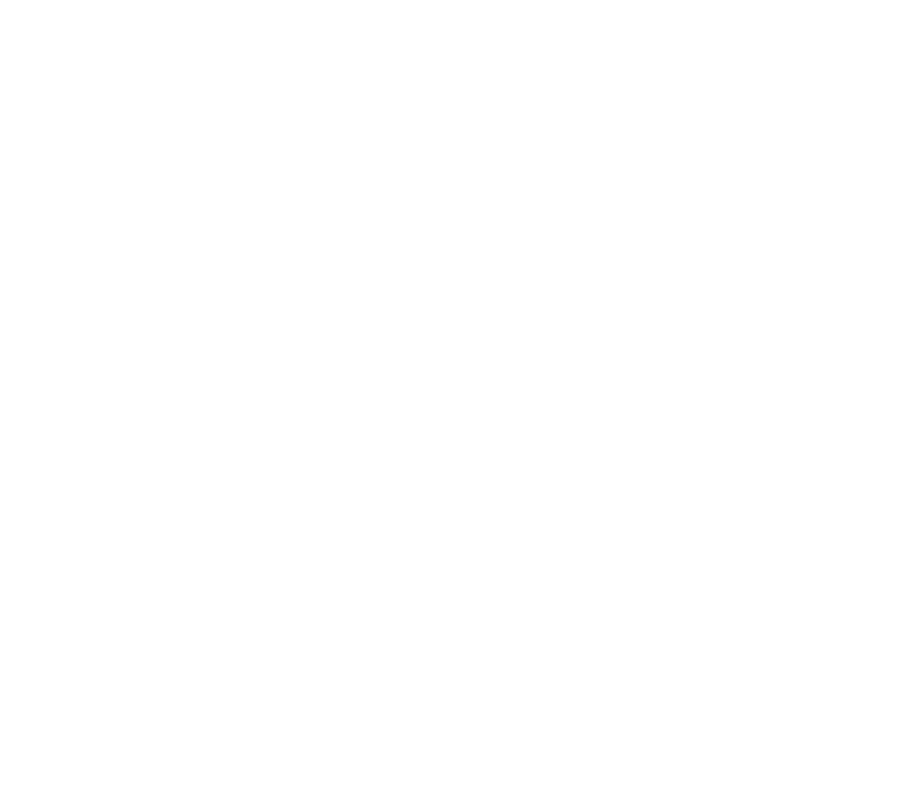
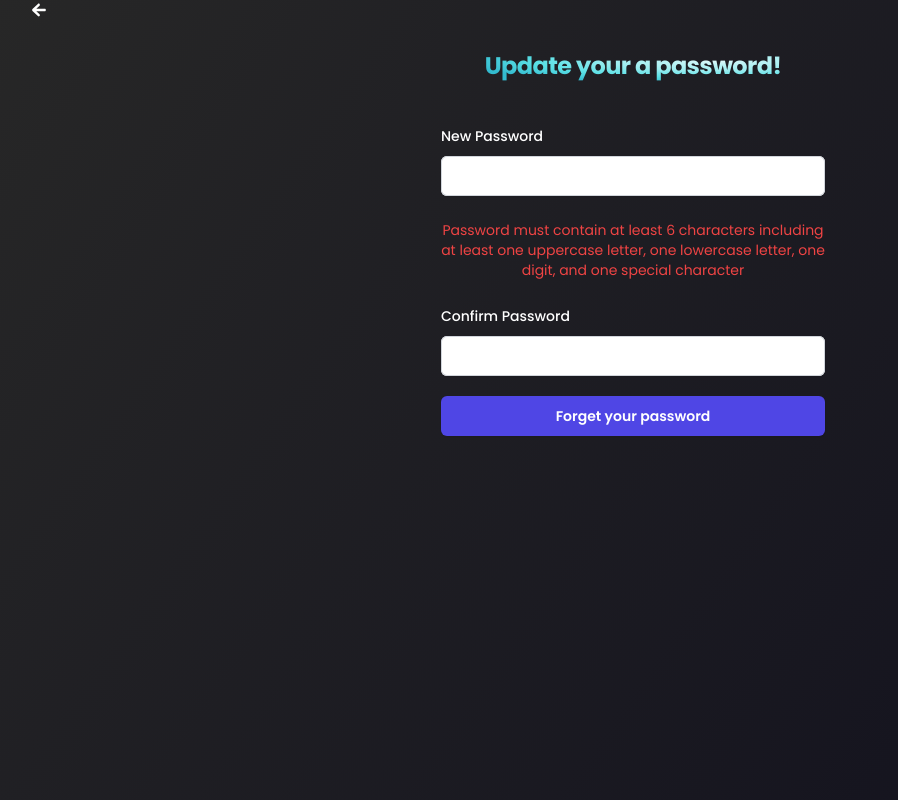
Before and after one commit to salapa4234234/sbblPhonebookFrontend, a React (Vite) app: page /forget-password/1 in a window 1280 px wide. Before the commit this address had no page. Shown: the whole page, without its empty margins (7-905 px from the left). Built offline with nearby package versions, Linux system fonts and the light colour scheme; what @radix-ui/themes would draw is missing.

Commit message:
forget password added

```diff
--- a/src/App.jsx
+++ b/src/App.jsx
@@ -9,6 +9,8 @@
 // import { useEffect } from "react";
 import { Toaster } from "react-hot-toast";
 import Verified from "./pages/verify/Verified";
+import ForgetPasword from "./pages/forgetPassword/ForgetPasword";
+import ForgetUpdatePassword from "./pages/forgetUpdatePassword/ForgetUpdatePassword";
 
 function App() {
   const token = storage.getToken();
@@ -37,6 +39,11 @@
             path="/email-verification/:email/varify/:token"
             element={<Verified />}
           />
+          <Route path="/forget-password" element={<ForgetPasword />} />
+          <Route
+            path="/forget-password/:email"
+            element={<ForgetUpdatePassword />}
+          />
         </Routes>
       )}
       <Toaster
--- /dev/null
+++ b/src/pages/forgetPassword/ForgetPasword.jsx
@@ -0,0 +1,91 @@
+/* eslint-disable react/no-unknown-property */
+import { Link } from "react-router-dom";
+import { axios } from "../../lib/axios";
+import toast from "react-hot-toast";
+import { useState } from "react";
+
+const ForgetPasword = () => {
+  const [email, setEmail] = useState("");
+  const [err, setErr] = useState("");
+  const data = {
+    email: email,
+  };
+  const notify = () =>
+    toast.success("Successfully sent emaily ,please emailto forget password !");
+
+  const handleForget = async (e) => {
+    e.preventDefault();
+    const response = await axios.patch("/api/forget_password", data);
+    if (response.status === 200) {
+      notify();
+    } else {
+      setErr(response.message);
+    }
+  };
+  return (
+    <div>
+      <main
+        id="content"
+        role="main"
+        className="w-full  max-w-md mx-auto p-6 h-screen">
+        <div className="mt-7 bg-white  rounded-xl shadow-lg dark:bg-gray-800 dark:border-gray-700 border-2 border-indigo-300">
+          <div className="p-4 sm:p-7">
+            <div className="text-center">
+              <h1 className="block text-2xl font-bold text-gray-800 dark:text-white">
+                Forgot password?
+              </h1>
+              <p className="mt-2 text-sm text-gray-600 dark:text-gray-400">
+                Remember your password?
+                <Link
+                  className="text-blue-600 decoration-2 hover:underline font-medium px-1"
+                  to="/">
+                  Login here
+                </Link>
+              </p>
+            </div>
+
+            <div className="mt-5">
+              <form onSubmit={handleForget}>
+                <div className="grid gap-y-4">
+                  <div>
+                    <label
+                      htmlFor="email"
+                      className="block text-sm font-bold ml-1 mb-2 dark:text-white">
+                      Email address
+                    </label>
+                    <div className="relative">
+                      <input
+                        type="email"
+                        id="email"
+                        name="email"
+                        className="py-3 px-4 block w-full border-2 border-gray-200 rounded-md text-sm focus:border-blue-500 focus:ring-blue-500 shadow-sm"
+                        required
+                        aria-describedby="email-error"
+                        onChange={(e) => setEmail(e.target.value)}
+                        onFocus={() => setErr("")}
+                        onBlur={() => setErr("")}
+                      />
+                    </div>
+                    <div
+                      className={`text-red-500 text-center text-sm ${
+                        err.length > 0 ? "block" : "hidden"
+                      }`}>
+                      {err}
+                    </div>
+                  </div>
+                  <button
+                    type="submit"
+                    className="py-3 px-4 inline-flex justify-center items-center gap-2 rounded-md border border-transparent font-semibold bg-blue-500 text-white hover:bg-blue-600 focus:outline-none focus:ring-2 focus:ring-blue-500 focus:ring-offset-2 transition-all text-sm dark:focus:ring-offset-gray-800">
+                    Reset password
+                  </button>
+                </div>
+              </form>
+            </div>
+          </div>
+        </div>
+      </main>
+    </div>
+  );
+};
+
+export default ForgetPasword;
--- /dev/null
+++ b/src/pages/forgetUpdatePassword/ForgetUpdatePassword.jsx
@@ -0,0 +1,159 @@
+import { useState } from "react";
+import { useNavigate, useParams } from "react-router-dom";
+import Container from "../../components/container/Container";
+import { axios } from "../../lib/axios";
+import { IoMdArrowRoundBack } from "react-icons/io";
+import toast from "react-hot-toast";
+
+const ForgetUpdatePassword = () => {
+  const [error, setError] = useState("");
+  const [isValid, setIsValid] = useState(false);
+  const { email } = useParams();
+  const [formValues, setFormValues] = useState({
+    password: "",
+    confirmPassword: "",
+  });
+  const navigate = useNavigate();
+  const passwordRegex =
+    /^(?=.*[a-z])(?=.*[A-Z])(?=.*\d)(?=.*[!@#$%^&*()_+={}\\[\]:;<>,.?/~]).{6,}$/;
+
+  const isValidPassword = (password) => {
+    return passwordRegex.test(password);
+  };
+  const notify = () =>
+    toast.success("Successfully updated Password login please again !");
+
+  const handleChange = (e) => {
+    const { name, value } = e.target;
+    setFormValues({ ...formValues, [name]: value });
+    setIsValid(isValidPassword(formValues?.password));
+  };
+  const handleLogin = async (e) => {
+    e.preventDefault();
+
+    if (formValues.password !== formValues.confirmPassword) {
+      setError("Password did not match");
+      return;
+    }
+
+    const data = {
+      newPassword: formValues.password,
+    };
+
+    const response = await axios.patch(
+      `/api/forget_password/${getEmail(email)}`,
+      data
+    );
+    if (response.status === 200) {
+      navigate("/");
+      notify();
+    } else {
+      setError(response.message);
+    }
+  };
+  const handleBack = () => {
+    navigate("/contacts");
+  };
+  const getEmail = (emailParam) => {
+    // Extract email from email=xxxxx format
+    const startIndex = emailParam.indexOf("=") + 1;
+    return emailParam.substring(startIndex);
+  };
+  return (
+    <div className="w-full h-screen ">
+      <Container>
+        <div
+          className="text-white text-xl px-5 cursor-pointer"
+          onClick={handleBack}>
+          <IoMdArrowRoundBack />
+        </div>
+        <div className="flex justify-center items-center">
+          <form onSubmit={handleLogin}>
+            <div className="flex min-h-full flex-1 flex-col justify-center px-6 lg:px-8">
+              <div className="sm:mx-auto sm:w-full sm:max-w-sm">
+                <h2 className="mt-7 text-center text-2xl font-bold leading-9 tracking-tight text-gradient">
+                  Update your a password!
+                </h2>
+              </div>
+
+              <div className="mt-10 sm:mx-auto sm:w-full sm:max-w-sm">
+                <div className="space-y-6" action="#" method="POST">
+                  <div>
+                    <label
+                      htmlFor="password"
+                      className="block text-sm font-medium leading-6 text-white">
+                      New Password
+                    </label>
+                    <div className="mt-2">
+                      <input
+                        id="password"
+                        name="password"
+                        type="password"
+                        autoComplete="password"
+                        required
+                        onChange={handleChange}
+                        onFocus={() => setError("")}
+                        onBlur={() => {
+                          setError("");
+                          setIsValid(false);
+                        }}
+                        className="block w-full rounded-md border-0 py-2 px-2 text-gray-900 shadow-sm ring-1 ring-inset ring-gray-300 placeholder:text-gray-400 focus:ring-2 focus:ring-inset focus:bg-blue-gradient sm:text-sm sm:leading-6"
+                      />
+                    </div>
+                  </div>
+                  <div
+                    className={`text-red-500 text-center text-sm ${
+                      isValid ? "hidden" : "block"
+                    }`}>
+                    Password must contain at least 6 characters including at
+                    least one uppercase letter, one lowercase letter, one digit,
+                    and one special character
+                  </div>
+                  <div>
+                    <div className="flex items-center justify-between">
+                      <label
+                        htmlFor="confirmPassword"
+                        className="block text-sm font-medium leading-6 text-white">
+                        Confirm Password
+                      </label>
+                    </div>
+                    <div className="mt-2">
+                      <input
+                        id="confirmPassword"
+                        name="confirmPassword"
+                        type="password"
+                        autoComplete="confirmPassword"
+                        required
+                        onChange={handleChange}
+                        onFocus={() => setError("")}
+                        onBlur={() => {
+                          setError("");
+                        }}
+                        className="block w-full rounded-md border-0 py-2 px-2 text-gray-900 shadow-sm ring-1 ring-inset ring-gray-300 placeholder:text-gray-400 focus:ring-2 focus:ring-inset focus:bg-blue-gradient sm:text-sm sm:leading-6"
+                      />
+                    </div>
+                  </div>
+                </div>
+                <div
+                  className={`text-red-500 text-center text-sm  pt-4 ${
+                    error.length > 0 ? "block" : "hidden"
+                  }`}>
+                  {error}
+                </div>
+                <div className="mt-5">
+                  <button
+                    type="submit"
+                    className="flex w-full justify-center rounded-md bg-indigo-600 px-3 py-2 text-sm font-semibold leading-6 text-white shadow-sm hover:bg-indigo-500 focus-visible:outline focus-visible:outline-2 focus-visible:outline-offset-2 focus-visible:outline-indigo-600">
+                    Forget your password{" "}
+                  </button>
+                </div>
+              </div>
+            </div>
+          </form>
+        </div>
+      </Container>
+    </div>
+  );
+};
+
+export default ForgetUpdatePassword;
--- a/src/pages/login/login.page.jsx
+++ b/src/pages/login/login.page.jsx
@@ -115,7 +115,9 @@
                   </Link>
                 </div>
                 <div className="text-sm mt-6 float-end">
-                  <Link className="font-semibold text-indigo-600 hover:text-indigo-500">
+                  <Link
+                    className="font-semibold text-indigo-600 hover:text-indigo-500"
+                    to="/forget-password">
                     Forgot password ?
                   </Link>
                 </div>
```
